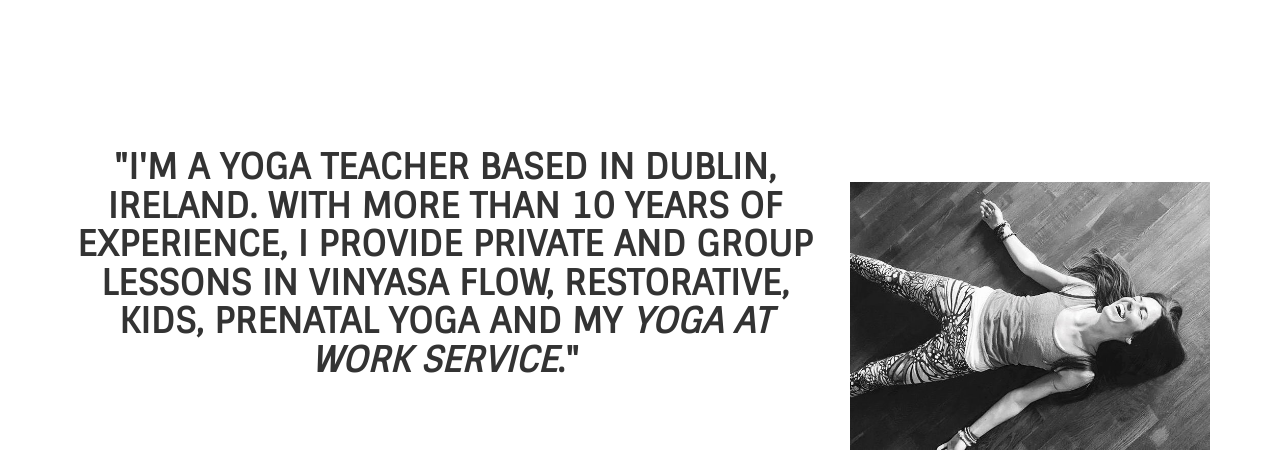
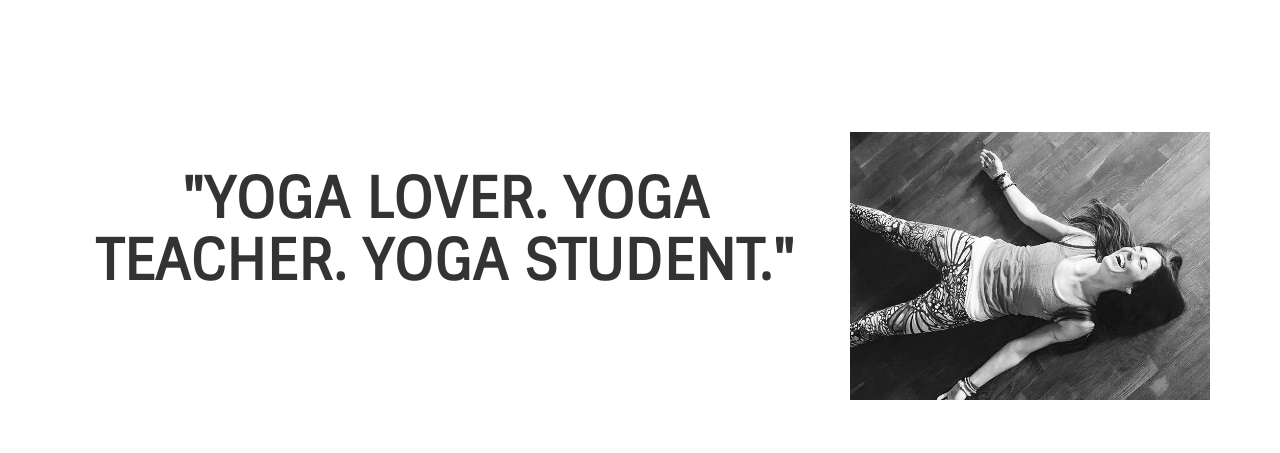
Before and after one commit to miguelsaenzbrand/anaYoga2, a website: page index.html in a window 1280 px wide. Shown: the part 572-1025 px from the top of the page. Drawn offline with nearby package versions, Linux system fonts and the light colour scheme.

Commit message:
version final cambio logo texto heading

```diff
--- a/css/agency.css
+++ b/css/agency.css
@@ -226,6 +226,7 @@ fieldset[disabled] .btn-xl.active {
     font-size: 1.5em;
   }
 }
+
 header {
   background-image: url('../img/logoYMarcaAbajo.jpg');
   background-repeat: no-repeat;
@@ -239,6 +240,7 @@ header {
   color: white;
 }
 header .intro-text {
+  height: 360px;
   padding-top: 100px;
   padding-bottom: 50px;
 }
@@ -283,7 +285,8 @@ section {
 }
 
 #team .frase{
-  font-size: 250%;
+  margin-top: 90px;
+  font-size: 400%;
   font-family: 'Sintony', sans-serif;
   }
 
--- a/index.html
+++ b/index.html
@@ -74,7 +74,7 @@
           <div class="intro-text">
             <div class="intro-lead-in"></div>
             <div class="intro-heading"></div>
-            <!-- <a href="#services" class="page-scroll btn btn-xl">Tell Me More</a> -->
+            <!-- <a href="#services" class="page-scroll btn btn-xl">Tell Me More</a>-->
           </div>
 
       </header>
@@ -85,7 +85,7 @@
         <div class="row">
           <div class="col-lg-8 text-center">
             <h1 class="frase">
-              "I'm a yoga teacher based in Dublin, Ireland. With more than 10 years of experience, I provide private and group lessons in Vinyasa Flow, Restorative, Kids, Prenatal yoga and my <i>Yoga at Work service</i>."
+              "Yoga lover. Yoga teacher. Yoga student."
             </h1>
           </div>
         <div class="col-lg-4 img-centered">
```
Also changed, not shown: img/logoYMarcaAbajo.jpg.
